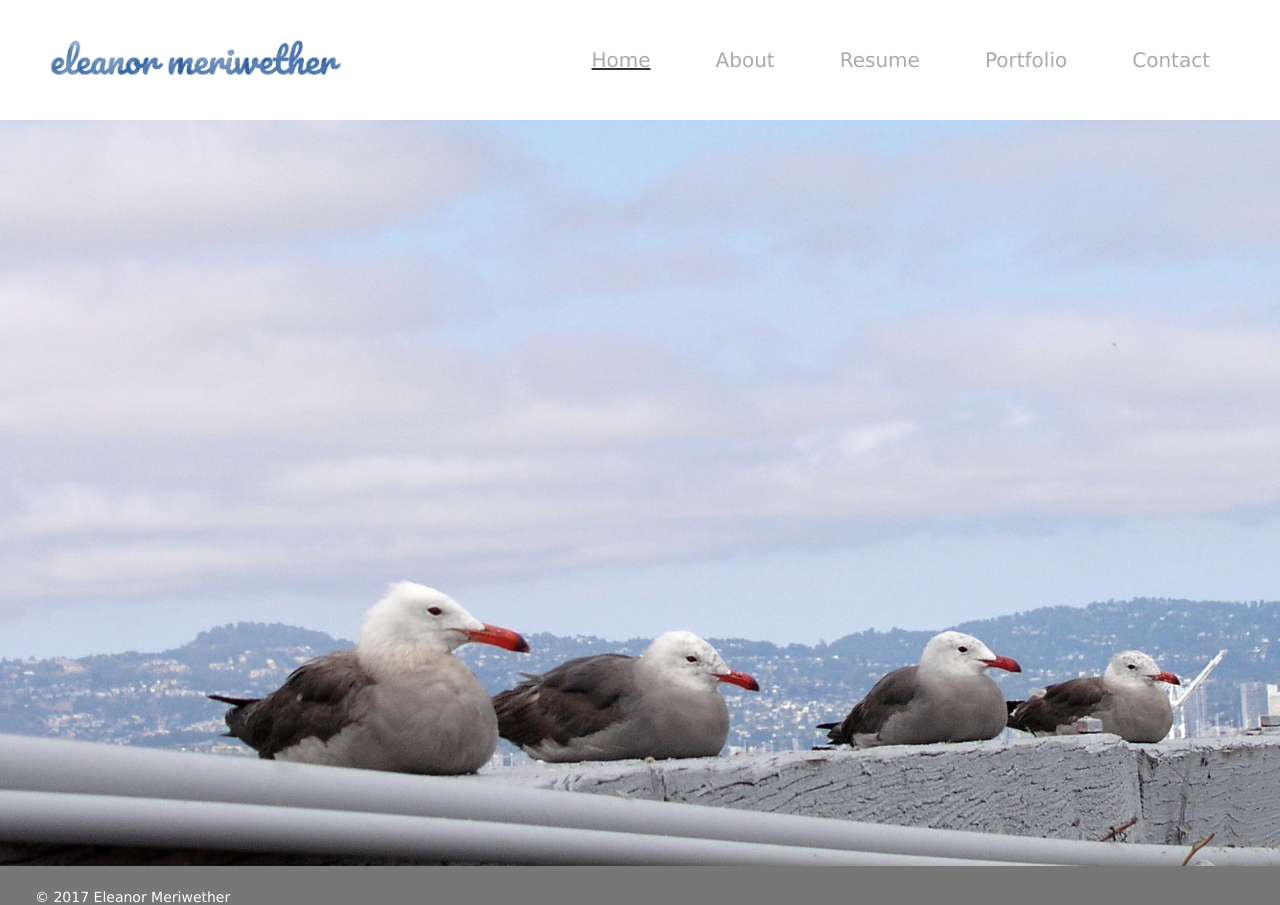
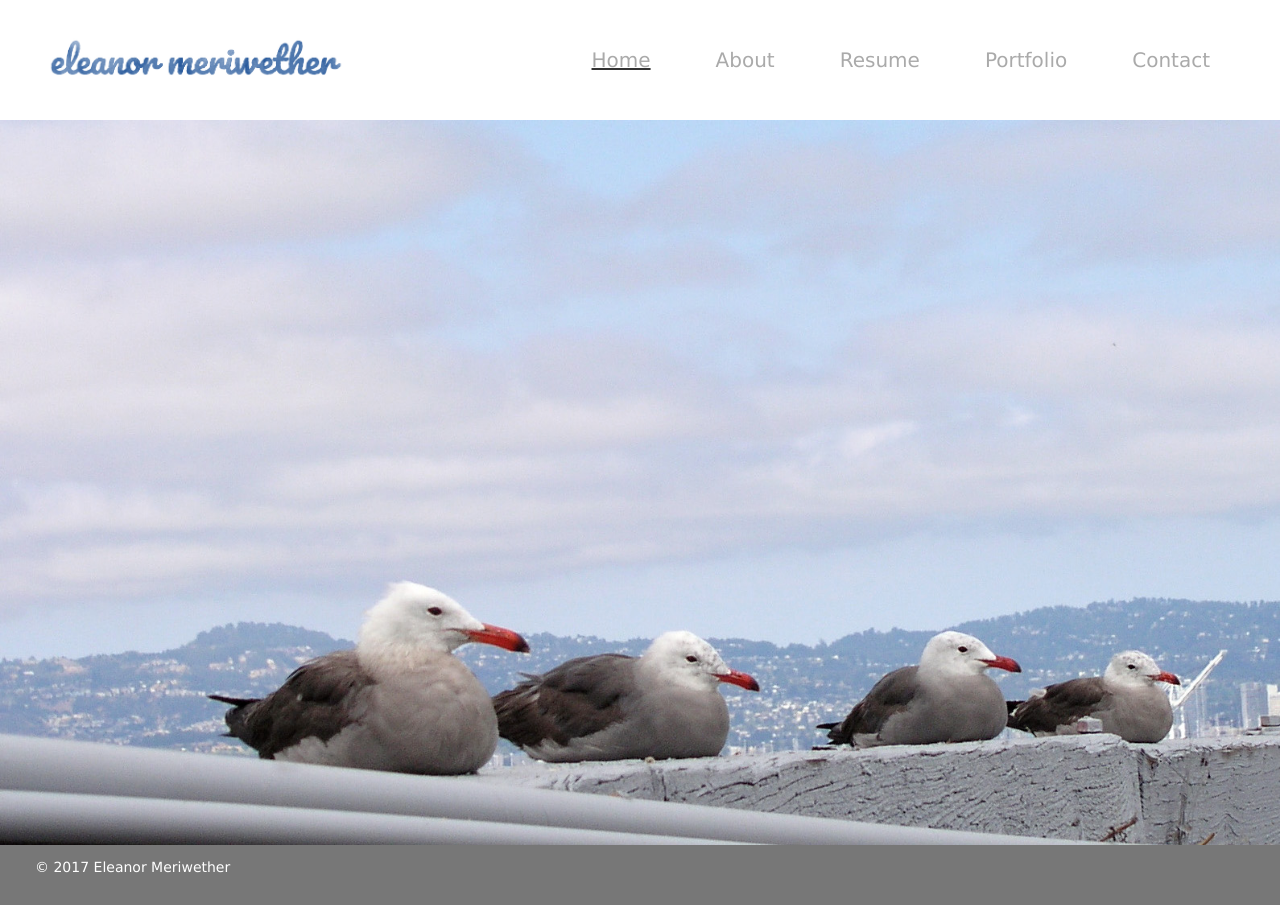
Before and after one commit to emeriwether/emeriwether.github.io, a Jekyll site: the page built from index.html, in a window 1280 px wide. Built offline with Jekyll 4.4.1, drawn with Linux system fonts in a browser that asks for light colours; nearby versions of some CDN libraries.

Commit message:
footer at bottom

```diff
--- a/css/styles.css
+++ b/css/styles.css
@@ -1,13 +1,9 @@
-html, body {
+body {
     background-color: #777;
     font-family: Verdana, Helvetica, sans-serif;
     margin: 0;
-    padding: 0;
+    padding: 0 0 25px 0;
     height: 100%;
-}
-
-body {
-    padding-bottom: 25;
 }
 
 #container {
@@ -108,5 +104,5 @@
 -----------
 */
 #aboutMe_photo {
-    padding: 30px 40px 0 0;
+    padding: 30px 0 0 40px;
 }
--- a/index.html
+++ b/index.html
@@ -9,10 +9,11 @@
 
 </article>
 </main>
--->
 
-<picture>
+
+<!--
+<picture> -->
     <!-- <source media="(min-width: 1024px)" srcset="fullsize.jpg">
     <source media="(min-width: 700px)" srcset="midsize.jpg"> -->
-    <img src="/img/home_bg.jpg" alt="San Francisco California" id="home_bg">
-</picture>
+    <!--<img src="/img/home_bg.jpg" alt="San Francisco California" id="home_bg">
+</picture>-->
```
Also changed, not shown: other parts of index.html (+1 -1 lines).
